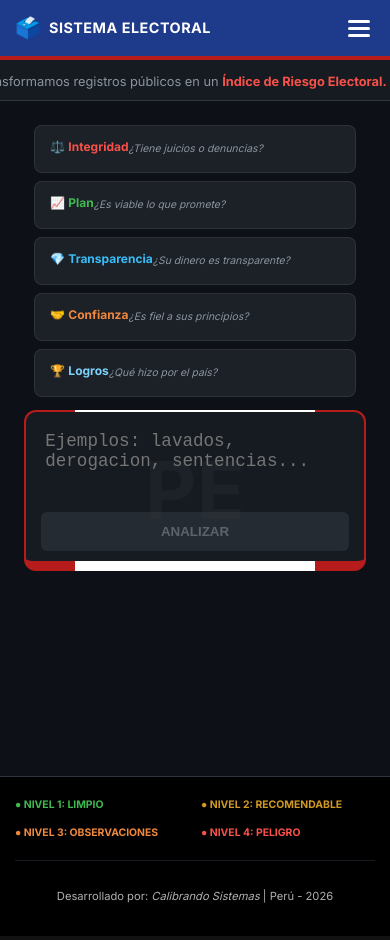
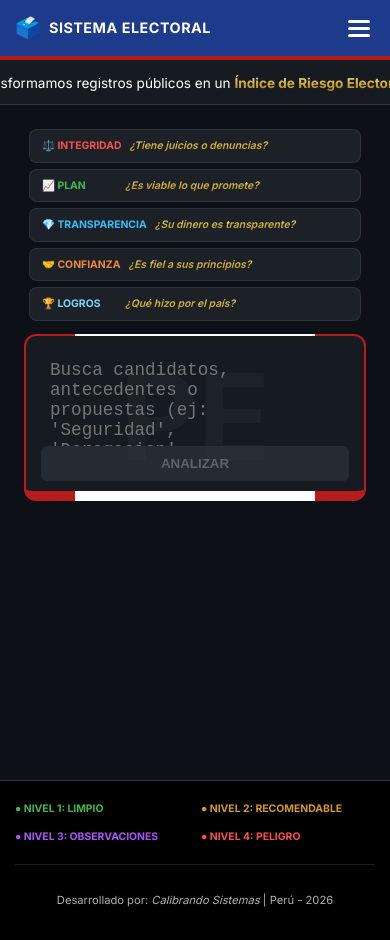
Before and after one commit to luegmy/elections-frontend, an Angular app: page / in a window 390 px wide. Built offline with nearby package versions, Linux system fonts and the light colour scheme.

Commit message:
modifico las fuentes

```diff
--- a/src/app/app.component.css
+++ b/src/app/app.component.css
@@ -2,6 +2,8 @@
   --peru-blue: #1e3a8a;
   --peru-red: #b71c1c;
   --dark-bg: #0d1117;
+  /* Dorado para resaltar */
+  --gold-text: #f9e195;
 }
 
 .app-container {
@@ -13,7 +15,7 @@
   color: #e6edf3;
 }
 
-/* NAVBAR */
+/* --- NAVBAR --- */
 .navbar {
   background-color: var(--peru-blue);
   height: 60px;
@@ -55,7 +57,6 @@
   align-items: center;
 }
 
-/* BOTÓN INICIO (PC) */
 .btn-inicio {
   background-color: var(--peru-red);
   color: white;
@@ -70,7 +71,6 @@
 
 .btn-inicio:hover { background: #d32f2f; }
 
-/* MENU HAMBURGUESA (MÓVIL) */
 .menu-mobile {
   background: transparent;
   border: none;
@@ -88,21 +88,20 @@
   border-radius: 2px;
 }
 
-/* VISIBILIDAD CONDICIONAL */
 .mobile-only { display: none; }
 
 @media (max-width: 768px) {
   .pc-only { display: none; }
   .mobile-only { display: flex; }
-  .brand-text { font-size: 0.9rem; } /* Reduce texto para que no choque con el icono */
+  .brand-text { font-size: 0.9rem; }
 }
 
-/* MARQUESINA */
+/* --- MARQUESINA (CORREGIDA) --- */
 .ticker-wrap {
   background: #161b22;
   overflow: hidden;
   white-space: nowrap;
-  padding: 8px 0;
+  padding: 10px 0;
   border-bottom: 1px solid #30363d;
 }
 
@@ -112,25 +111,33 @@
 }
 
 .ticker-item {
-  color: #8b949e;
-  font-size: 0.8rem;
-  padding-right: 40px;
+  color: #ffffff; /* Cambio de gris a Blanco para legibilidad */
+  font-size: 0.85rem;
+  padding-right: 50px;
+  font-weight: 400;
 }
 
-.ticker-item b { color: #f85149; }
+/* Color Oro para los Bolds de la marquesina */
+.ticker-item b {
+  color: #d4af37;
+  background: linear-gradient(to bottom, #f9e195 0%, #d4af37 50%, #b8860b 100%);
+  -webkit-background-clip: text;
+  -webkit-text-fill-color: transparent;
+  font-weight: 800;
+}
 
 @keyframes marquee-move {
   0% { transform: translateX(0); }
   100% { transform: translateX(-50%); }
 }
 
-/* MAIN CONTENT */
+/* --- MAIN CONTENT --- */
 .main-content {
   flex: 1;
   width: 100%;
 }
 
-/* FOOTER */
+/* --- FOOTER --- */
 .app-footer {
   background: #000;
   padding: 20px 15px;
@@ -138,19 +145,22 @@
 }
 
 .footer-levels {
-  display: grid;
-  grid-template-columns: repeat(2, 1fr);
-  gap: 12px;
-  max-width: 600px;
+  display: flex;
+  flex-wrap: wrap;
+  justify-content: center;
+  gap: 20px;
+  max-width: 1000px;
   margin: 0 auto 20px;
 }
 
 .level-item {
-  font-size: 0.65rem;
+  font-size: 0.75rem;
   font-weight: 800;
-  display: flex;
+  display: inline-flex;
   align-items: center;
-  gap: 5px;
+  gap: 6px;
+  white-space: nowrap;
+  flex-shrink: 0;
 }
 
 .footer-credits {
@@ -161,18 +171,20 @@
   padding-top: 15px;
 }
 
-/* SEMÁFORO */
+/* --- COLORES SEMÁFORO --- */
 .c-verde { color: #3fb950; }
 .c-amarillo { color: #d29922; }
-.c-naranja { color: #f0883e; }
+.c-purpura { color: #a855f7; }
 .c-rojo { color: #f85149; }
 
-/* RESPONSIVE FOOTER PC */
-@media (min-width: 768px) {
+@media (max-width: 768px) {
   .footer-levels {
-    grid-template-columns: repeat(4, auto);
-    justify-content: center;
-    gap: 25px;
+    display: grid;
+    grid-template-columns: repeat(2, 1fr);
+    gap: 12px;
   }
-  .level-item { font-size: 0.75rem; }
+  .level-item {
+    font-size: 0.65rem;
+    justify-content: flex-start;
+  }
 }
--- a/src/app/app.component.html
+++ b/src/app/app.component.html
@@ -37,7 +37,7 @@
   <div class="footer-levels">
     <div class="level-item c-verde">● NIVEL 1: LIMPIO</div>
     <div class="level-item c-amarillo">● NIVEL 2: RECOMENDABLE</div>
-      <div class="level-item c-naranja">● NIVEL 3: OBSERVACIONES</div>
+    <div class="level-item c-purpura">● NIVEL 3: OBSERVACIONES</div>
     <div class="level-item c-rojo">● NIVEL 4: PELIGRO</div>
   </div>
   <div class="footer-credits">
--- a/src/app/components/detalle-candidato/detalle-candidato.component.html
+++ b/src/app/components/detalle-candidato/detalle-candidato.component.html
@@ -55,39 +55,6 @@
   </div>
 
   <div class="content-body-spacer">
-    <section class="section-box" id="propuestas">
-      <h2 class="section-title-return" (click)="scrollToSection('anchor-top')">PLAN DE GOBIERNO ▲</h2>
-      <div *ngFor="let p of candidate?.proposals; let i = index" class="proposal-card">
-        <div class="proposal-header" (click)="toggleItem(expandedProposals, i)">
-          <div class="header-left">
-            <span class="area-tag">{{ p.area }}</span>
-            <span class="proposal-title">{{ p.title }}</span>
-          </div>
-          <span class="chevron">{{ expandedProposals.get(i) ? '−' : '+' }}</span>
-        </div>
-        <div class="proposal-body" *ngIf="expandedProposals.get(i)">
-          <div class="source-info">FUENTE: {{ p.sourcePlan }}</div>
-          <p class="proposal-desc">{{ p.detailDescription }}</p>
-          <div class="proposal-two-columns">
-            <div class="p-col">
-              <div class="stat-item">
-                <span class="s-label-tech">Viabilidad: {{ p.feasibilityScore * 100 }}%</span>
-                <div class="bar-container"><div class="bar-fill" [style.width.%]="p.feasibilityScore * 100"></div></div>
-              </div>
-              <div class="stat-item">
-                <span class="s-label-tech">Impacto: {{ p.impactScore * 100 }}%</span>
-                <div class="bar-container"><div class="bar-fill impact" [style.width.%]="p.impactScore * 100"></div></div>
-              </div>
-            </div>
-            <div class="p-col tech-data">
-              <div class="tech-row"><span>Costo:</span> {{ p.costEstimate }}</div>
-              <div class="tech-row" [class.text-red]="p.requiresConstitutionalReform"><span>Reforma:</span> {{ p.requiresConstitutionalReform ? 'SÍ' : 'NO' }}</div>
-              <div class="tech-row" [class.text-red]="p.violatesInternationalTreaties"><span>Tratados:</span> {{ p.violatesInternationalTreaties ? 'VULNERA' : 'RESPETA' }}</div>
-            </div>
-          </div>
-        </div>
-      </div>
-    </section>
 
     <section class="section-box" id="judicial">
       <h2 class="section-title-return" (click)="scrollToSection('anchor-top')">HISTORIAL JUDICIAL ▲</h2>
@@ -148,10 +115,43 @@
       <div class="data-card" id="confianza">
         <h2 class="section-title-return" style="margin-top: 0; margin-bottom: 10px;" (click)="scrollToSection('anchor-top')">CONFIANZA ▲</h2>
         <div class="row"><span>Mayores:</span> <span class="text-red">{{ candidate?.trust?.majorSanctions }}</span></div>
-        <div class="row"><span>Cambios Partido:</span> <span class="text-orange">{{ candidate?.trust?.partySwitches }}</span></div>
+        <div class="row"><span>Cambios Partido:</span> <span class="text-purple">{{ candidate?.trust?.partySwitches }}</span></div>
         <div class="row"><span>Fact-Check:</span> <span class="text-red">{{ candidate?.trust?.factCheckFailures }}</span></div>
         <div class="row"><span>Sanción Ética:</span> <span class="text-green">NINGUNA</span></div>
       </div>
     </div>
+    <section class="section-box" id="propuestas">
+      <h2 class="section-title-return" (click)="scrollToSection('anchor-top')">PLAN DE GOBIERNO ▲</h2>
+      <div *ngFor="let p of candidate?.proposals; let i = index" class="proposal-card">
+        <div class="proposal-header" (click)="toggleItem(expandedProposals, i)">
+          <div class="header-left">
+            <span class="area-tag">{{ p.area }}</span>
+            <span class="proposal-title">{{ p.title }}</span>
+          </div>
+          <span class="chevron">{{ expandedProposals.get(i) ? '−' : '+' }}</span>
+        </div>
+        <div class="proposal-body" *ngIf="expandedProposals.get(i)">
+          <div class="source-info">FUENTE: {{ p.sourcePlan }}</div>
+          <p class="proposal-desc">{{ p.detailDescription }}</p>
+          <div class="proposal-two-columns">
+            <div class="p-col">
+              <div class="stat-item">
+                <span class="s-label-tech">Viabilidad: {{ p.feasibilityScore * 100 }}%</span>
+                <div class="bar-container"><div class="bar-fill" [style.width.%]="p.feasibilityScore * 100"></div></div>
+              </div>
+              <div class="stat-item">
+                <span class="s-label-tech">Impacto: {{ p.impactScore * 100 }}%</span>
+                <div class="bar-container"><div class="bar-fill impact" [style.width.%]="p.impactScore * 100"></div></div>
+              </div>
+            </div>
+            <div class="p-col tech-data">
+              <div class="tech-row"><span>Costo:</span> {{ p.costEstimate }}</div>
+              <div class="tech-row" [class.text-red]="p.requiresConstitutionalReform"><span>Reforma:</span> {{ p.requiresConstitutionalReform ? 'SÍ' : 'NO' }}</div>
+              <div class="tech-row" [class.text-red]="p.violatesInternationalTreaties"><span>Tratados:</span> {{ p.violatesInternationalTreaties ? 'VULNERA' : 'RESPETA' }}</div>
+            </div>
+          </div>
+        </div>
+      </div>
+    </section>
   </div>
 </div>
--- a/src/app/components/inicio/inicio.component.css
+++ b/src/app/components/inicio/inicio.component.css
@@ -15,12 +15,12 @@
 .pilares-container {
   display: grid;
   grid-template-columns: repeat(5, 1fr);
-  gap: 10px;
+  gap: 8px;
 }
 
 .pilar-col {
   background: #1c2128;
-  padding: 12px 8px;
+  padding: 10px 5px;
   border-radius: 8px;
   border: 1px solid rgba(255, 255, 255, 0.08);
   display: flex;
@@ -29,15 +29,34 @@
   justify-content: center;
 }
 
-.pilar-head { font-size: 0.75rem; color: #c9d1d9; margin-bottom: 4px; }
-.pilar-desc { font-size: 0.65rem; color: #8b949e; font-style: italic; text-align: center; }
+/* Título superior (Escritorio) */
+.pilar-head {
+  font-size: 0.7rem;
+  color: #ffffff;
+  margin-bottom: 4px;
+  font-weight: 800;
+  text-transform: uppercase;
+}
 
-/* Colores Pilares */
-.t-judicial b { color: #f85149; }
-.t-plan b { color: #3fb950; }
-.t-transparencia b { color: #38bdf8; }
-.t-confianza b { color: #f0883e; }
-.t-logros b { color: #7dd3fc; }
+/* DESCRIPCIÓN EN COLOR ORO */
+.pilar-desc {
+  font-size: 0.62rem;
+  font-style: italic;
+  text-align: center;
+  font-weight: 600;
+  /* Efecto Oro Metálico */
+  background: linear-gradient(to bottom, #f9e195 0%, #d4af37 50%, #b8860b 100%);
+  -webkit-background-clip: text;
+  -webkit-text-fill-color: transparent;
+  display: inline-block;
+}
+
+/* Colores de las negritas dentro del oro */
+.t-judicial b { color: #f85149; -webkit-text-fill-color: #f85149; }
+.t-plan b { color: #3fb950; -webkit-text-fill-color: #3fb950; }
+.t-transparencia b { color: #38bdf8; -webkit-text-fill-color: #38bdf8; }
+.t-confianza b { color: #f0883e; -webkit-text-fill-color: #f0883e; }
+.t-logros b { color: #7dd3fc; -webkit-text-fill-color: #7dd3fc; }
 
 /* --- BUSCADOR --- */
 .search-wrap {
@@ -93,7 +112,6 @@
   border-radius: 6px;
   font-weight: 800;
   cursor: pointer;
-  transition: opacity 0.3s;
 }
 
 .btn-search-action:disabled {
@@ -103,21 +121,20 @@
   opacity: 0.6;
 }
 
-/* --- ESTADOS Y CARGA --- */
+/* --- ESTADOS --- */
 .state-msg {
   text-align: center;
   padding: 3rem 1rem;
-  color: #8b949e;
+  color: #c9d1d9;
 }
 
-/* Mejora visual No Resultados */
 .no-results {
   background: rgba(255,255,255,0.02);
   border-radius: 12px;
   border: 1px dashed #30363d;
   margin-top: 1rem;
+  padding: 20px;
 }
-.no-results-icon { font-size: 2.5rem; margin-bottom: 1rem; opacity: 0.5; }
 
 .loader-peru {
   width: 35px; height: 35px;
@@ -129,52 +146,48 @@
 }
 @keyframes spin { to { transform: rotate(360deg); } }
 
-.clear-link {
-  background: #21262d;
-  color: white;
-  border: 1px solid #30363d;
-  padding: 8px 20px;
-  border-radius: 6px;
-  cursor: pointer;
-  margin-top: 10px;
-}
-
-/* --- RESPONSIVE MÓVIL --- */
+/* --- RESPONSIVE MÓVIL (UNA SOLA LÍNEA) --- */
 @media (max-width: 768px) {
   .pilares-container {
     display: flex;
     flex-direction: column;
-    gap: 8px;
-    padding: 0 10px;
+    gap: 6px;
+    padding: 0 5px;
   }
 
   .pilar-col {
-    flex-direction: row;
+    flex-direction: row; /* Alinea título y descripción de lado */
     justify-content: flex-start;
-    padding: 12px 15px;
+    padding: 8px 12px;
+    gap: 8px;
+    white-space: nowrap; /* Impide saltos de línea */
+    overflow: hidden;
   }
 
-  /* BOTÓN FUERA DEL TEXTAREA EN MÓVIL */
+  .pilar-head {
+    font-size: 0.65rem;
+    margin-bottom: 0;
+    min-width: 75px; /* Mantiene los títulos alineados a la izquierda */
+    text-align: left;
+  }
+
+  .pilar-desc {
+    font-size: 0.65rem; /* No crece la letra */
+    text-align: left;
+    flex: 1;
+  }
+
   .peru-frame {
-    flex-direction: column; /* Apila textarea y botón */
+    flex-direction: column;
     min-height: auto;
     padding-bottom: 10px;
   }
 
-  .compact-textarea {
-    padding: 1.2rem;
-    padding-bottom: 10px;
-    min-height: 100px;
-  }
-
   .btn-search-action {
-    position: relative; /* Quita el posicionamiento absoluto */
+    position: relative;
     right: auto;
     bottom: auto;
-    margin: 0 15px 10px; /* Centrado con margen */
-    width: calc(100% - 30px); /* Ocupa casi todo el ancho */
-    padding: 12px;
+    margin: 0 15px 10px;
+    width: calc(100% - 30px);
   }
-
-  .watermark-pe { font-size: 5rem; }
 }
--- a/src/app/components/inicio/inicio.component.html
+++ b/src/app/components/inicio/inicio.component.html
@@ -33,7 +33,7 @@
           <textarea
             [(ngModel)]="searchQuery"
             (keydown)="onKeyPress($event)"
-            placeholder="Ejemplos: lavados, derogacion, sentencias..."
+            placeholder="Busca candidatos, antecedentes o propuestas (ej: 'Seguridad', 'Derogacion', 'Lavado')..."
             [disabled]="loading"
             class="compact-textarea"
             rows="3">
```
Also changed, not shown: src/app/components/detalle-candidato/detalle-candidato.component.css (+23 -72 lines), src/app/components/detalle-candidato/detalle-candidato.component.ts (+0 -8 lines), src/app/components/lista-candidatos/lista-candidatos.component.css (+56 -35 lines), src/app/components/lista-candidatos/lista-candidatos.component.html (+8 -6 lines). Lines whose indentation alone changed are shown as unchanged.
